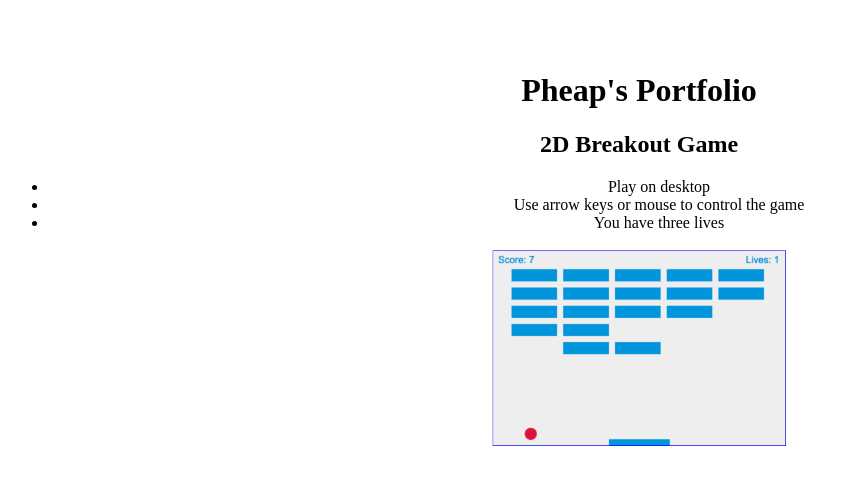
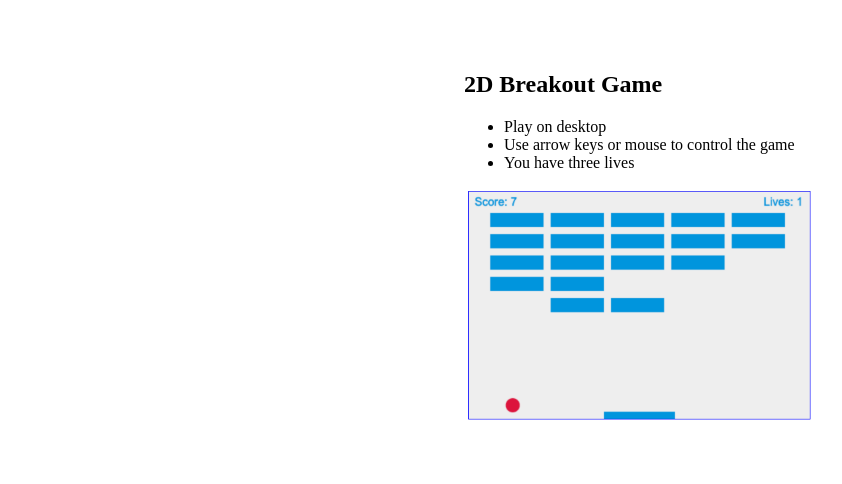
Before and after one commit to pheapk/pheapk.github.io, a plain HTML site: page index.html in a window 1280 px wide. Shown: the whole page, without its empty margins (1-843 px from the left). Drawn offline with Linux system fonts and the light colour scheme.

Commit message:
realigned text

```diff
--- a/index.html
+++ b/index.html
@@ -8,14 +8,16 @@
 </head>
 <body>
     <div class="container">
-        <h1>Pheap's Portfolio</h1>
+
+        <div class="project">
             <h2>2D Breakout Game</h2>
             <ul>
                 <li>Play on desktop</li>
                 <li>Use arrow keys or mouse to control the game</li>
                 <li>You have three lives</li>
             </ul>
-        <a href="./2d-breakout-game/index.html" target="_blank"><img src="./2d-breakout-game/2d-breakout-game.png" style="width: 300px;" /></a>
+        </div>
+        <a href="./2d-breakout-game/index.html" target="_blank"><img src="./2d-breakout-game/2d-breakout-game.png" style="width: 350px;" /></a>
     </div>
 </body>
 </html>
--- a/style.css
+++ b/style.css
@@ -4,3 +4,8 @@
   border: 1px solid white;
   text-align: center;
 }
+.project {
+  text-align: left;
+  width: 350px;
+  margin: 0px auto;
+}
```
Also changed, not shown: 2d-breakout-game/index.html (line endings or trailing spaces). Lines whose indentation alone changed are shown as unchanged.
